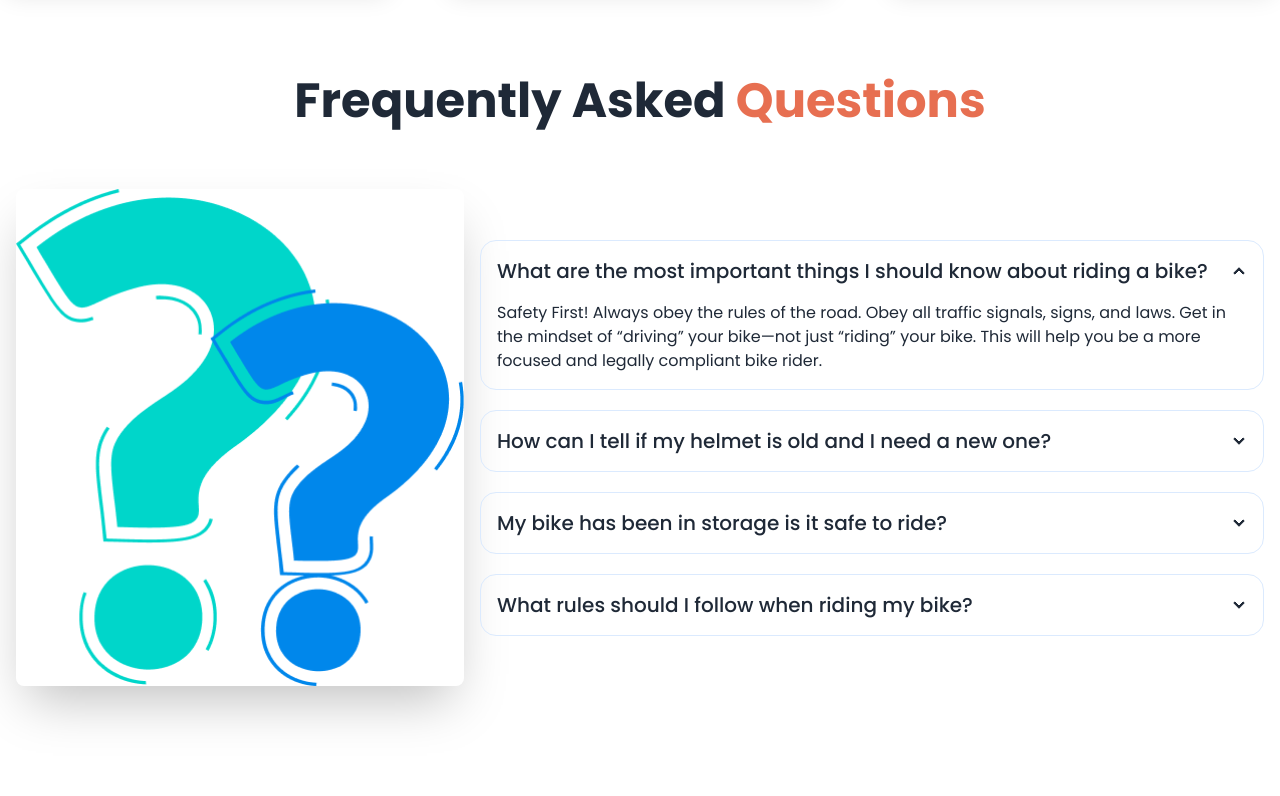
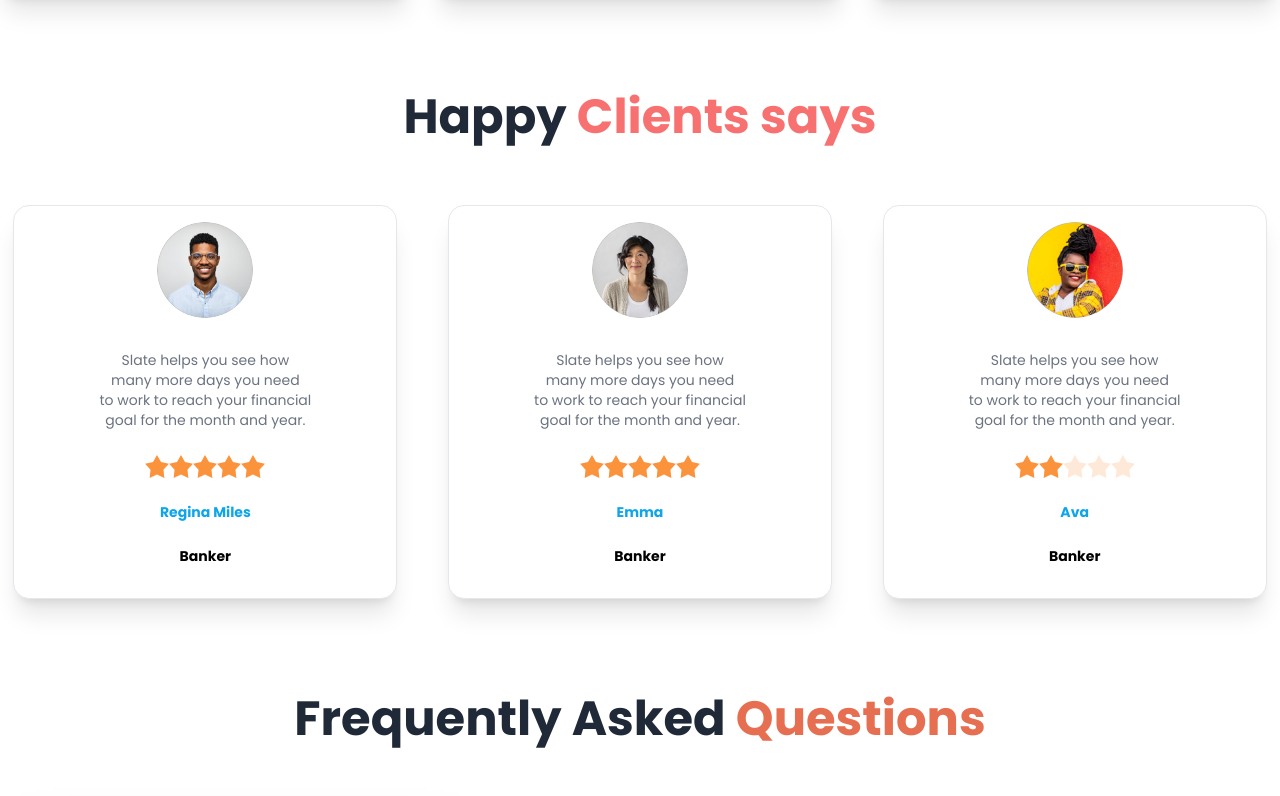
Before and after one commit to sorifull123/biker-zone, a plain HTML site: page index.htm in a window 1280 px wide. Shown: the part 1852-2648 px from the top of the page. Drawn offline with nearby package versions, Linux system fonts and the light colour scheme.

Commit message:
all section done

```diff
--- a/index.htm
+++ b/index.htm
@@ -160,7 +160,8 @@
 
       </div>
 
-      <div class=" carousel items-center  flex flex-col lg:flex-row  w-full space-y-20 lg:space-y-0 justify-between">
+      <div
+        class=" grid grid-cols-1 gap-6 sm:grid-cols-2 xl:grid-cols-3 justify-around mt-16 place-items-center  w-full space-y-20 lg:space-y-0 ">
 
         <div class="carousel-item ">
           <img src="./images/others/feature-bike.png" alt="feature bike " />
@@ -182,7 +183,7 @@
     <section class="my-24">
       <h3 class="text-5xl font-bold text-center mb-12">Latest Bikes</h3>
       <!-- Cards -->
-      <div class="grid grid-cols-1 md:grid-cols-2 lg:grid-cols-3 gap-12">
+      <div class="grid grid-cols-1 gap-6 sm:grid-cols-2 xl:grid-cols-3 justify-around mt-16 place-items-center gap-12">
 
         <!-- card 1 -->
 
@@ -238,7 +239,94 @@
     </section>
 
     <!-- Happy Clients Says -->
-    <section class=""></section>
+    <section class="">
+      <h1 class="text-center text-5xl font-bold">Happy <span class="text-red-400">Clients says</span></h1>
+
+      <!-- card container -->
+      <div class=" grid grid-cols-1 gap-6 sm:grid-cols-2 xl:grid-cols-3 justify-around mt-16 place-items-center">
+
+        <!-- card 1 -->
+        <div class="card bg-base-100 w-96 shadow-xl border">
+          <div class="avatar justify-center mt-4">
+            <div class="w-24 rounded-full ">
+              <img src="./images/others/user-1.png" />
+            </div>
+          </div>
+
+          <div class="card-body items-center text-center space-y-4">
+            <p class="text-gray-500 text-sm">Slate helps you see how <br>
+              many more days you need <br>
+              to work to reach your financial <br>
+              goal for the month and year.</p>
+            <div class="rating">
+              <input type="radio" name="rating-2" class="mask mask-star-2 bg-orange-400" />
+              <input type="radio" name="rating-2" class="mask mask-star-2 bg-orange-400" checked="checked" />
+              <input type="radio" name="rating-2" class="mask mask-star-2 bg-orange-400" />
+              <input type="radio" name="rating-2" class="mask mask-star-2 bg-orange-400" />
+              <input type="radio" name="rating-2" class="mask mask-star-2 bg-orange-400" />
+            </div>
+
+            <h4 class="text-sky-500 font-bold text-sm">Regina Miles</h4>
+            <h4 class="text-black font-bold text-sm">Banker</h4>
+          </div>
+        </div>
+        <!-- Card 2 -->
+        <div class="card bg-base-100 w-96 shadow-xl border">
+          <div class="avatar justify-center mt-4">
+            <div class="w-24 rounded-full ">
+              <img src="./images/others/user-2.png" />
+            </div>
+          </div>
+
+          <div class="card-body items-center text-center space-y-4">
+            <p class="text-gray-500 text-sm">Slate helps you see how <br>
+              many more days you need <br>
+              to work to reach your financial <br>
+              goal for the month and year.</p>
+            <div class="rating">
+              <input type="radio" name="rating-2" class="mask mask-star-2 bg-orange-400" />
+              <input type="radio" name="rating-2" class="mask mask-star-2 bg-orange-400" checked="checked" />
+              <input type="radio" name="rating-2" class="mask mask-star-2 bg-orange-400" />
+              <input type="radio" name="rating-2" class="mask mask-star-2 bg-orange-400" />
+              <input type="radio" name="rating-2" class="mask mask-star-2 bg-orange-400" />
+            </div>
+
+            <h4 class="text-sky-500 font-bold text-sm">Emma</h4>
+            <h4 class="text-black font-bold text-sm">Banker</h4>
+          </div>
+        </div>
+
+
+        <!-- Card three -->
+        <div class="card bg-base-100 w-96 shadow-xl border">
+          <div class="avatar justify-center mt-4">
+            <div class="w-24 rounded-full ">
+              <img src="./images/others/user-3.png" />
+            </div>
+          </div>
+
+          <div class="card-body items-center text-center space-y-4">
+            <p class="text-gray-500 text-sm">Slate helps you see how <br>
+              many more days you need <br>
+              to work to reach your financial <br>
+              goal for the month and year.</p>
+            <div class="rating">
+              <input type="radio" name="rating-2" class="mask mask-star-2 bg-orange-400" />
+              <input type="radio" name="rating-2" class="mask mask-star-2 bg-orange-400" checked="checked" />
+              <input type="radio" name="rating-2" class="mask mask-star-2 bg-orange-400" />
+              <input type="radio" name="rating-2" class="mask mask-star-2 bg-orange-400" />
+              <input type="radio" name="rating-2" class="mask mask-star-2 bg-orange-400" />
+            </div>
+
+            <h4 class="text-sky-500 font-bold text-sm">Ava</h4>
+            <h4 class="text-black font-bold text-sm">Banker</h4>
+          </div>
+        </div>
+
+      </div>
+
+
+    </section>
 
     <!--FAQ SECTION  -->
 
```
